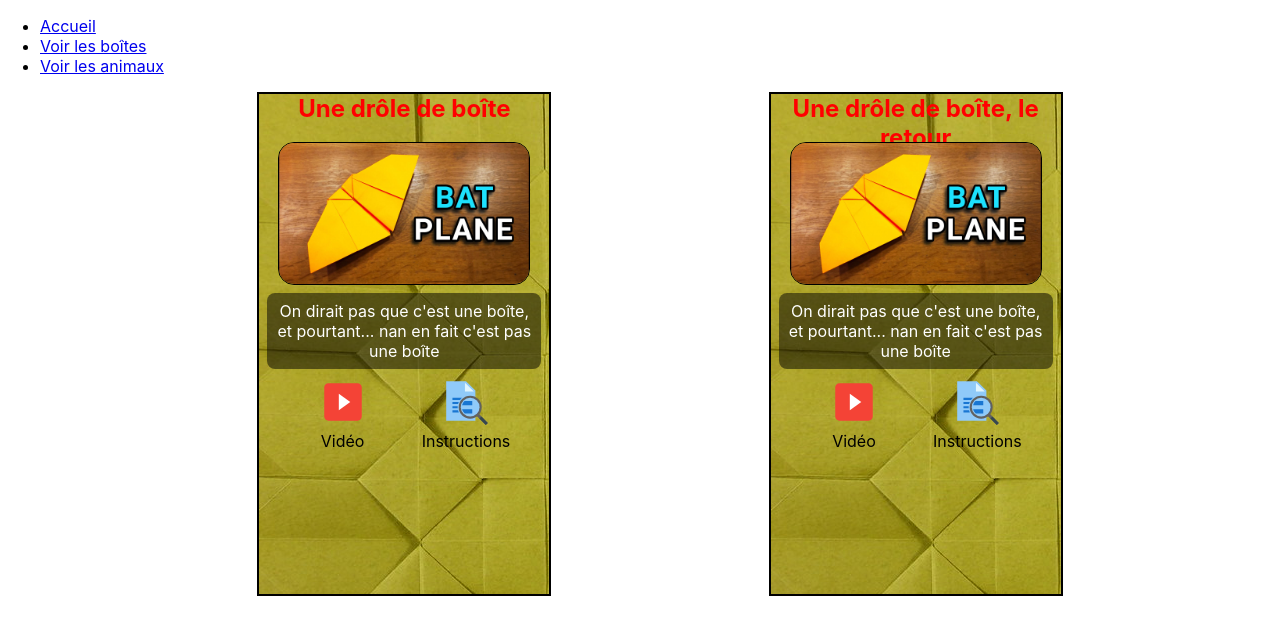
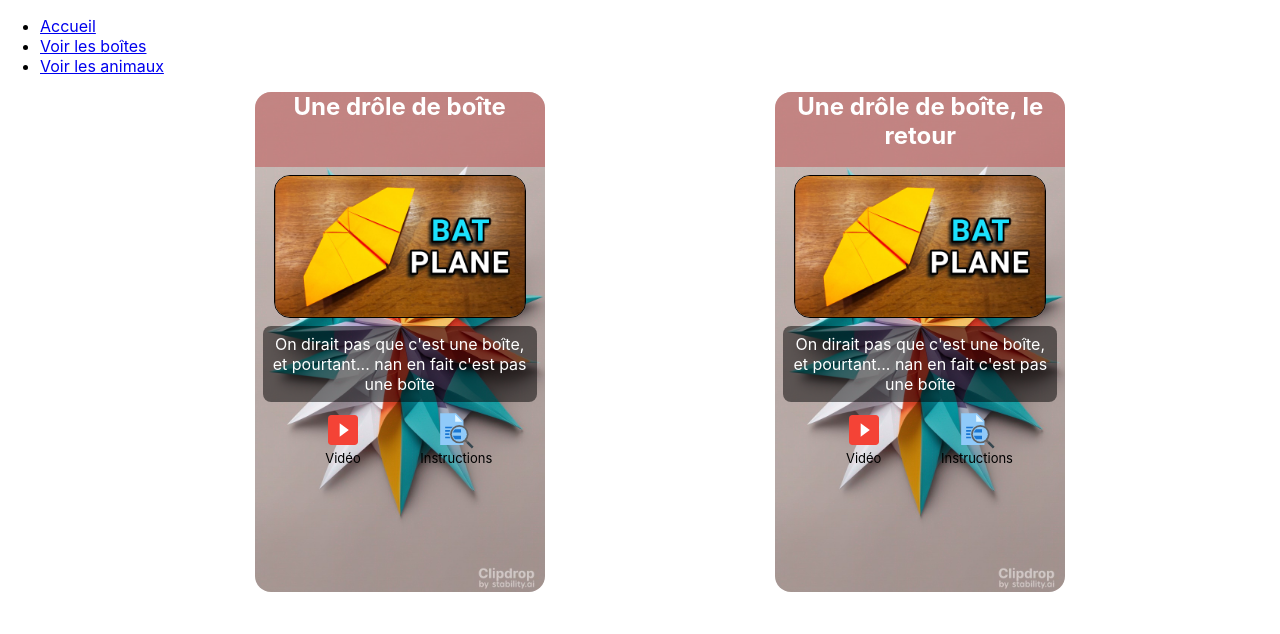
Before and after one commit to P-why1988/origami-front, a React app: page /boxes in a window 1280 px wide. Built offline with nearby package versions, Linux system fonts and the light colour scheme.

Commit message:
minor updates

```diff
--- a/public/index.html
+++ b/public/index.html
@@ -6,10 +6,9 @@
     <meta name="viewport" content="width=device-width, initial-scale=1" />
     <meta name="theme-color" content="#000000" />
     <meta
-      name="description"
-      content="Web site created using create-react-app"
+      name="P-why Origami"
+      content="Web site about origami created using create-react-app"
     />
-    <link rel="apple-touch-icon" href="%PUBLIC_URL%/logo192.png" />
     <!--
       manifest.json provides metadata used when your web app is installed on a
       user's mobile device or desktop. See https://developers.google.com/web/fundamentals/web-app-manifest/
--- a/src/Styles/App.css
+++ b/src/Styles/App.css
@@ -1,16 +1,5 @@
 .App {
   text-align: center;
-}
-
-.App-logo {
-  height: 40vmin;
-  pointer-events: none;
-}
-
-@media (prefers-reduced-motion: no-preference) {
-  .App-logo {
-    animation: App-logo-spin infinite 20s linear;
-  }
 }
 
 .App-header {
--- a/src/Styles/MyButton.css
+++ b/src/Styles/MyButton.css
@@ -1,12 +1,16 @@
 .ori-btn-container {
-    width: 80px;
+    width: 50px;
     display: flex;
     flex-direction: column;
     align-items: center;
+    margin: 0;
 }
 
-.ori-btn-container img {
-    width: 50px;
-    margin: 0;
-    padding: 0;
+.ori-btn-container a {
+    width: 40px;
+    height: 40px;
 }
+
+.ori-btn-container label {
+    font-size: small;
+}
--- a/src/Styles/OrigamiCard.css
+++ b/src/Styles/OrigamiCard.css
@@ -1,24 +1,26 @@
 .ori-card {
+    margin: 0 1rem 2rem 1rem;
     width: 290px;
     height: 500px;
-    border: solid black 2px;
-    background-image: url(../Assets/card-background.jpg);
+    border-radius: 1rem;
+    background-image: url(../Assets/MyWebsite/vertical-star-color.jpg);
+    background-size: cover;
     overflow-y: auto;
 	display: flex;
 	align-items: flex-start;
-	/* justify-content: center; */
     align-items: center;
 	flex-direction: column;
 }
 
 .ori-card h2 {
     width: 100%;
-    height: 3rem;
-    color: red;
+    height: 15%;
+    color: white;
+    background: rgba(192, 81, 81, 0.5);
     text-align: center;
-    align-self: auto;
     padding: 0;
     margin: 0;
+    margin-bottom: 0.5rem;
 
 }
 
```
Also changed, not shown: src/Assets/MyWebsite/square-stars.jpg (added), src/Assets/MyWebsite/vertical-star-color.jpg (added), src/Assets/MyWebsite/vertical-star-mono.jpg (added), src/Assets/MyWebsite/vertical-star-multi.jpg (added), src/Assets/MyWebsite/website-background.jpg (added), src/Assets/card-background.jpg (deleted).
